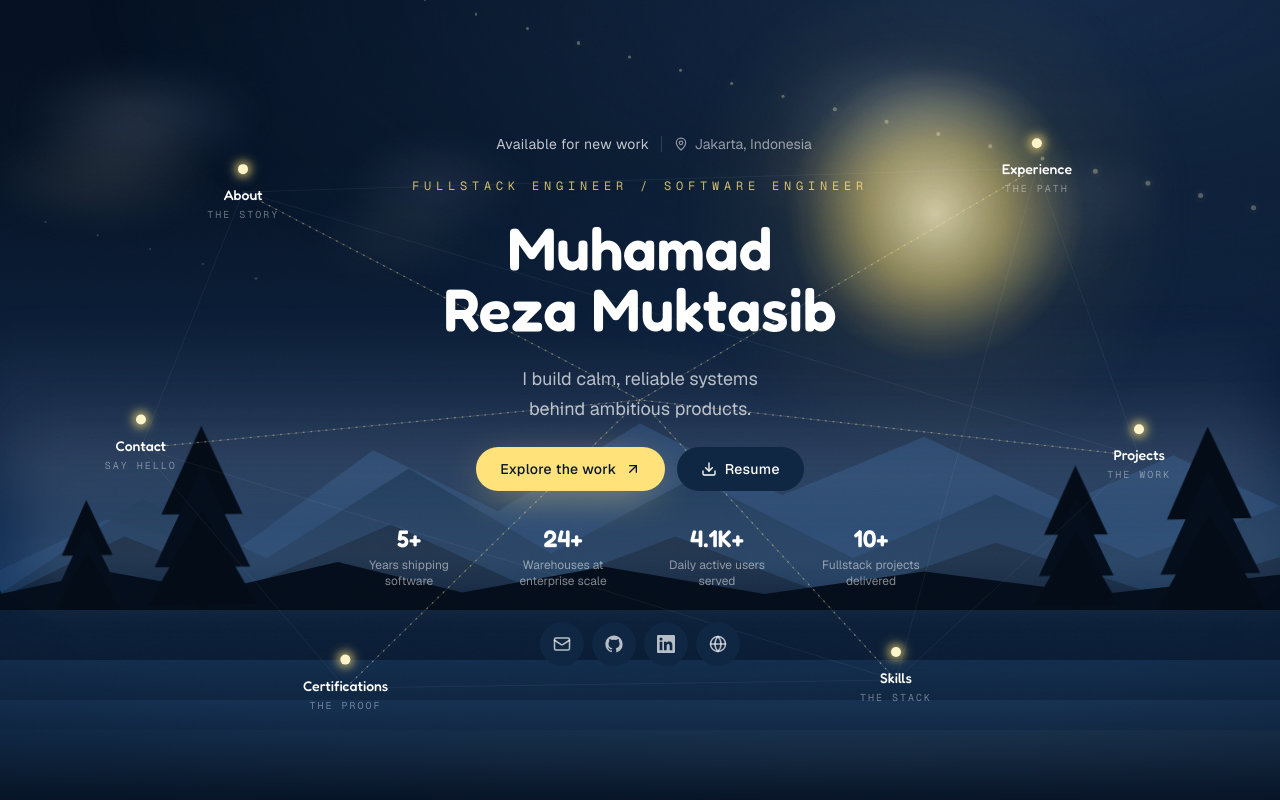
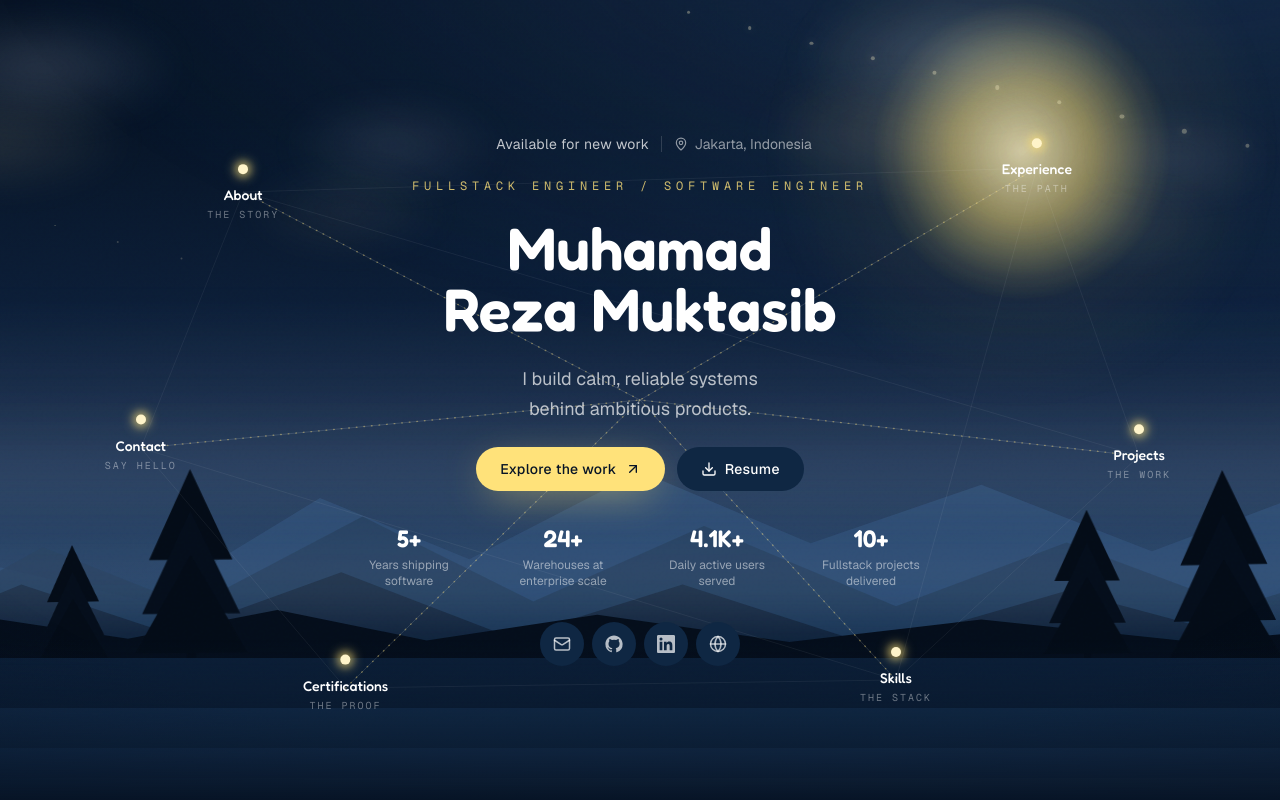
Before and after one commit to Reza1290/portofolio-app, a Next.js app: page / in a window 1280 px wide. Built offline with nearby package versions, Linux system fonts and the light colour scheme.

Commit message:
fix(background): overscan the scene and snappier mouse parallax
Wrap all parallax layers in an oversized container (10% sides/top, 6%
bottom) so mouse-driven shifts never expose the viewport edge, add
will-change on layers, and stiffen the parallax spring to cut lag.

```diff
--- a/components/background/atmosphere.tsx
+++ b/components/background/atmosphere.tsx
@@ -27,7 +27,10 @@ type LayerProps = {
 
 function Layer({ x, y, className, children }: LayerProps) {
   return (
-    <motion.div style={{ x, y }} className={className}>
+    <motion.div
+      style={{ x, y, willChange: "transform" }}
+      className={className}
+    >
       {children}
     </motion.div>
   );
@@ -62,6 +65,7 @@ export function Atmosphere() {
 
   return (
     <div className="pointer-events-none fixed inset-0 -z-10 overflow-hidden bg-night">
+      <div className="absolute -inset-x-[10%] -top-[10%] -bottom-[6%]">
       <Layer x={sky.x} y={sky.y} className="absolute inset-[-6%]">
         <Sky />
       </Layer>
@@ -116,6 +120,7 @@ export function Atmosphere() {
       <Layer x={dust.x} y={dust.y} className="absolute inset-0">
         <Particles />
       </Layer>
+      </div>
 
       <motion.div
         style={{ opacity: dusk }}
--- a/hooks/use-mouse-parallax.ts
+++ b/hooks/use-mouse-parallax.ts
@@ -9,9 +9,9 @@ import {
 } from "framer-motion";
 
 const springConfig: SpringOptions = {
-  stiffness: 60,
-  damping: 20,
-  mass: 0.6,
+  stiffness: 140,
+  damping: 26,
+  mass: 0.32,
 };
 
 export function useMouseParallax() {
```
